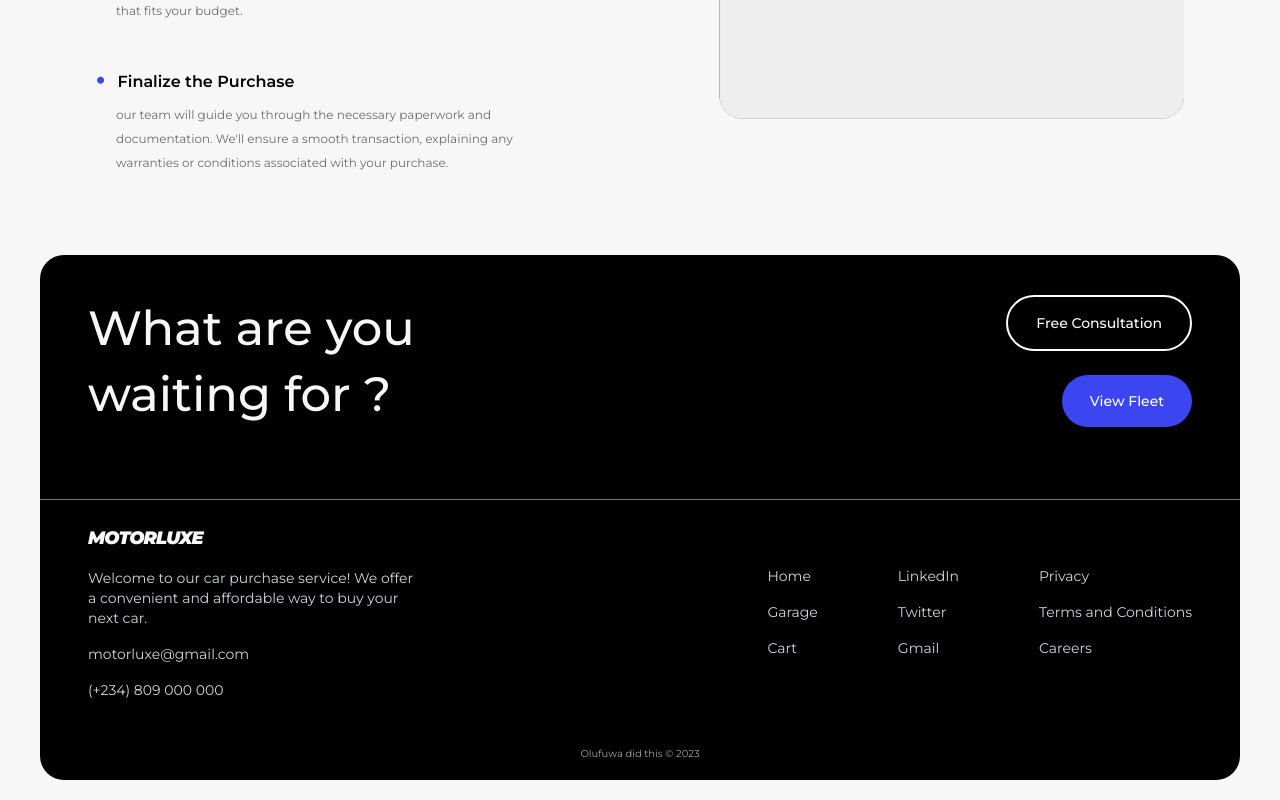
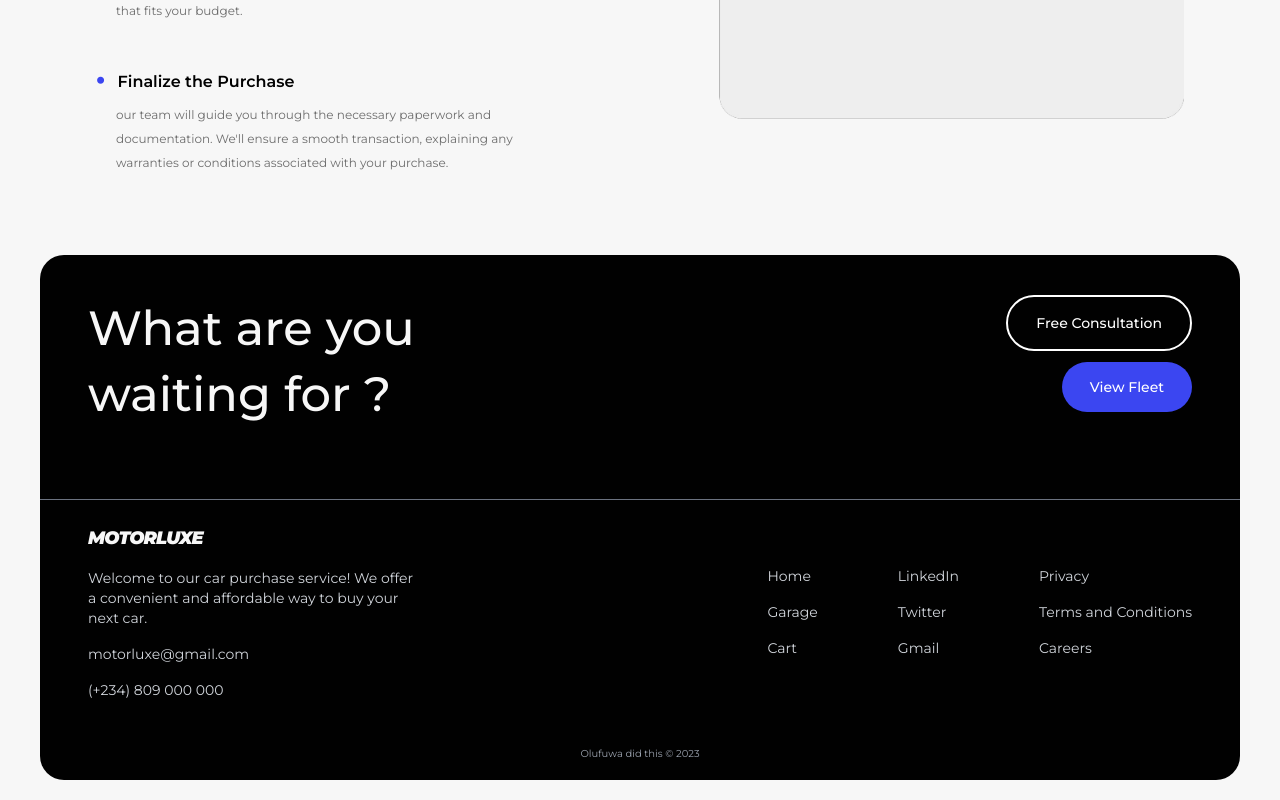
Before and after one commit to DavOlufuwa/cars-ts, a React (Vite) app: page / in a window 1280 px wide. Shown: the part 3969-4769 px from the top of the page. Built offline with nearby package versions, Linux system fonts and the light colour scheme.

Commit message:
Added some scroll to top

```diff
--- a/src/App.tsx
+++ b/src/App.tsx
@@ -4,6 +4,7 @@ import Layout from './pages/Layout';
 import Garage from './pages/Garage';
 import Vehicle from './pages/Vehicle';
 import Cart from './pages/Cart';
+
 
 
 const router = createBrowserRouter(
@@ -20,7 +21,9 @@ const router = createBrowserRouter(
 
 function App() {
   return (
-    <RouterProvider router={router} />
+    <>
+      <RouterProvider router={router} />
+    </>
   );
 }
 
--- a/src/components/Footer.tsx
+++ b/src/components/Footer.tsx
@@ -11,7 +11,7 @@ const Footer = () => {
         </div>
         <div className="text-center sm:text-right">
           <button className="button-outlined mb-6">Free Consultation</button><br/>
-          <button className="button-filled">View Fleet</button>
+          <Link to="garage" className="button-filled">View Fleet</Link>
         </div>
       </section>
       <section className="text-gray-300 sm:text-sm  p-6 flex flex-col gap-10 sm:flex-row sm:justify-between sm:px-12 ">
--- a/src/pages/Layout.tsx
+++ b/src/pages/Layout.tsx
@@ -2,13 +2,17 @@
 import { Outlet } from 'react-router-dom'
 import NavBar from '../components/NavBar'
 import Footer from '../components/Footer'
+import ScrollToTop from '../utils/ScrollToTop'
 
 const Layout = () => {
+
+
   return (
     <div>
       <NavBar />
       <Outlet />
       <Footer />
+      <ScrollToTop />
     </div>
   )
 }
--- /dev/null
+++ b/src/utils/ScrollToTop.tsx
@@ -0,0 +1,14 @@
+import { useEffect } from "react";
+import { useLocation } from "react-router-dom";
+
+const ScrollToTop = () => {
+  const { pathname } = useLocation();
+
+  useEffect(() => {
+    window.scrollTo(0, 0);
+  }, [pathname]);
+
+  return null;
+}
+
+export default ScrollToTop
```
